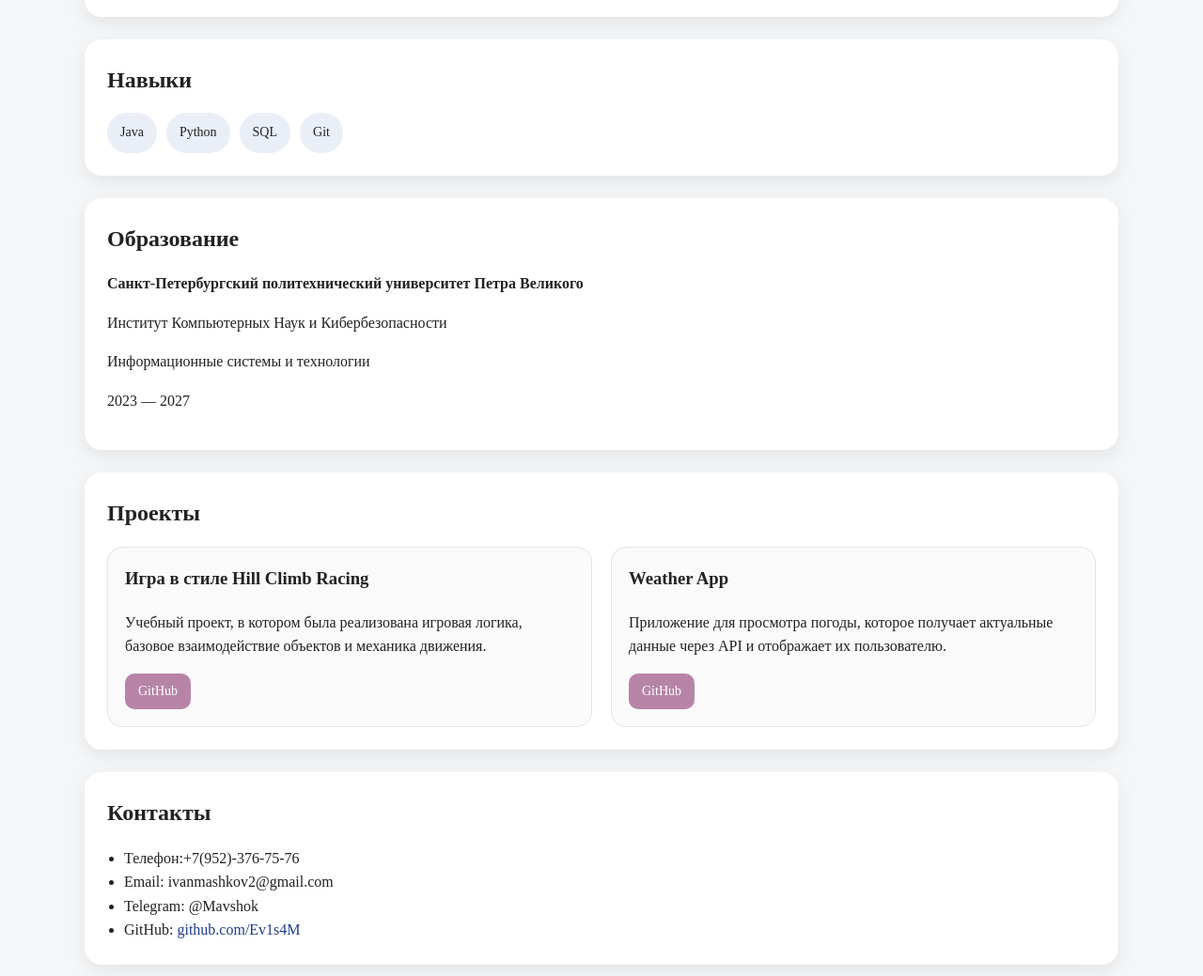
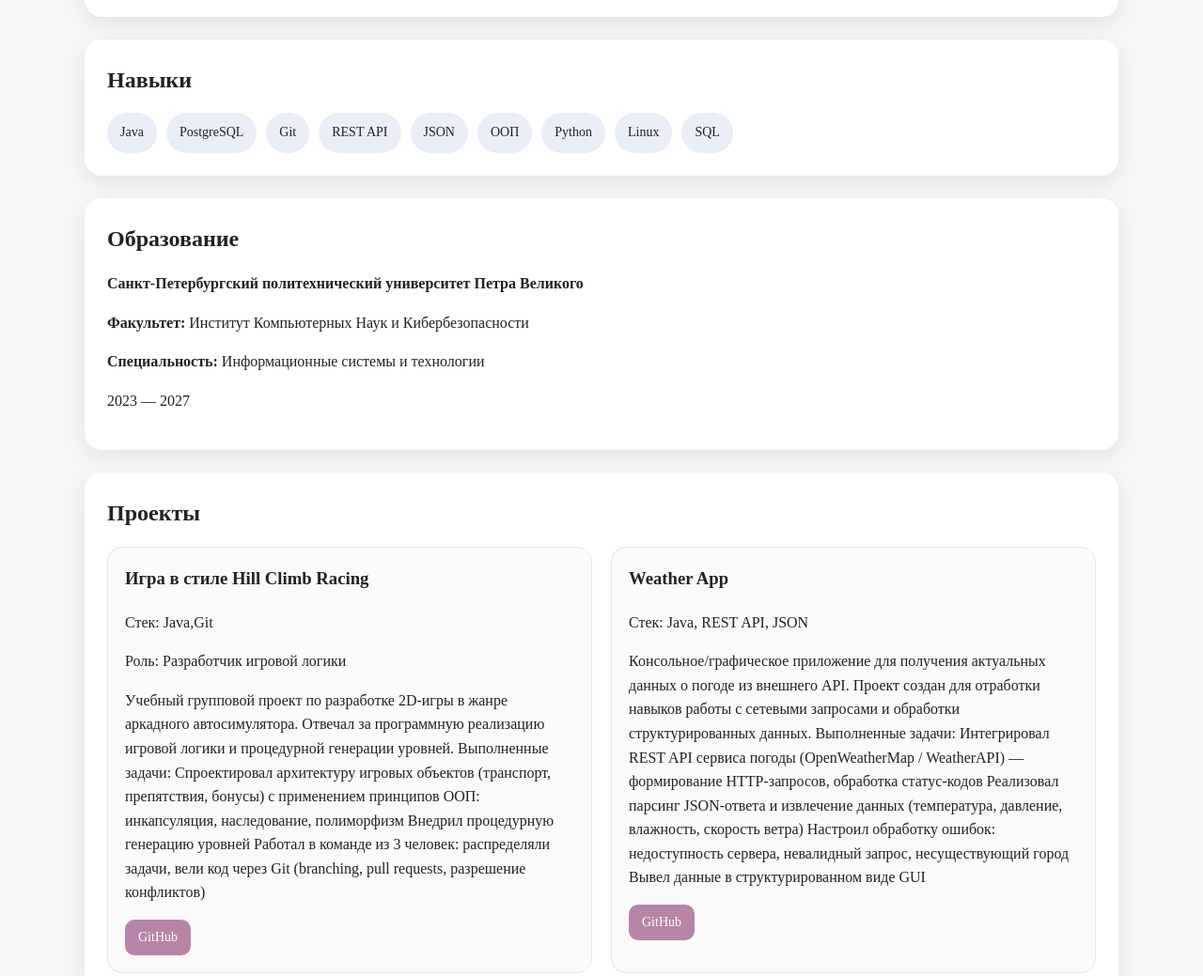
Before and after one commit to Ev1s4M/portfolio, a plain HTML site: page index.html in a window 1280 px wide. Shown: the part 560-1599 px from the top of the page at 94% size. Drawn offline with Linux system fonts and the light colour scheme.

Commit message:
Update index.html

```diff
--- a/index.html
+++ b/index.html
@@ -10,9 +10,8 @@
   <header class="hero">
     <div class="container">
       <h1>Машков Иван Александрович</h1>
-      <p class="subtitle">Студент IT-направления</p>
+      <p class="subtitle">junior java-разработчик</p>
       <div class="hero-links">
-        <a href="#projects" class="btn">Проекты</a>
         <a href="https://github.com/Ev1s4M" target="_blank" class="btn btn-outline">GitHub</a>
       </div>
     </div>
@@ -29,18 +28,23 @@
     <section class="card">
       <h2>Навыки</h2>
       <div class="skills">
-		<span>Java</span>
-		<span>Python</span>
-		<span>SQL</span>
-        <span>Git</span>
-      </div>
+		  <span>Java</span>
+		  <span>PostgreSQL</span>
+		  <span>Git</span>
+		  <span>REST API</span>
+		  <span>JSON</span>
+		  <span>ООП</span>
+		  <span>Python</span>
+		  <span>Linux</span>
+		  <span>SQL</span>
+	  </div>
     </section>
 
     <section class="card">
       <h2>Образование</h2>
       <p><strong>Санкт-Петербургский политехнический университет Петра Великого</strong></p>
-      <p>Институт Компьютерных Наук и Кибербезопасности</p>
-	  <p>Информационные системы и технологии</p>
+      <p><strong>Факультет:</strong> Институт Компьютерных Наук и Кибербезопасности</p>
+	  <p><strong>Специальность:</strong> Информационные системы и технологии</p>
       <p>2023 — 2027</p>
     </section>
 
@@ -51,9 +55,14 @@
         <article class="project-card">
           <div class="project-content">
             <h3>Игра в стиле Hill Climb Racing</h3>
+			<p>Стек: Java,Git</p>
+			<p>Роль: Разработчик игровой логики</p>
             <p>
-              Учебный проект, в котором была реализована игровая логика,
-              базовое взаимодействие объектов и механика движения.
+              Учебный групповой проект по разработке 2D-игры в жанре аркадного автосимулятора. Отвечал за программную реализацию игровой логики и процедурной генерации уровней.
+				Выполненные задачи:
+				Спроектировал архитектуру игровых объектов (транспорт, препятствия, бонусы) с применением принципов ООП: инкапсуляция, наследование, полиморфизм
+				Внедрил процедурную генерацию уровней
+				Работал в команде из 3 человек: распределяли задачи, вели код через Git (branching, pull requests, разрешение конфликтов)
             </p>
             <div class="project-links">
               <a href="https://github.com/HellInsider/HillClimbRacing" target="_blank" class="btn small">GitHub</a>
@@ -64,15 +73,34 @@
         <article class="project-card">
           <div class="project-content">
             <h3>Weather App</h3>
+			<p>Стек: Java, REST API, JSON</p>
             <p>
-              Приложение для просмотра погоды, которое получает актуальные
-              данные через API и отображает их пользователю.
+              Консольное/графическое приложение для получения актуальных данных о погоде из внешнего API. Проект создан для отработки навыков работы с сетевыми запросами и обработки структурированных данных.
+				Выполненные задачи:
+				Интегрировал REST API сервиса погоды (OpenWeatherMap / WeatherAPI) — формирование HTTP-запросов, обработка статус-кодов
+				Реализовал парсинг JSON-ответа и извлечение данных (температура, давление, влажность, скорость ветра)
+				Настроил обработку ошибок: недоступность сервера, невалидный запрос, несуществующий город
+				Вывел данные в структурированном виде GUI
             </p>
             <div class="project-links">
               <a href="https://github.com/Ev1s4M/weather" target="_blank" class="btn small">GitHub</a>
             </div>
 
     </section>
+<section class="card">
+  <h2>Опыт / Практика</h2>
+
+  <article class="project-card">
+    <h3>Учебная практика по 1С (СПбПУ)</h3>
+    <p><em>Стек: 1С:Предприятие 8.3, язык запросов 1С</em></p>
+    <ul>
+      <li>Работа в конфигураторе: создание справочников, документов и регистров</li>
+      <li>Написание запросов для формирования отчётов</li>
+      <li>Настройка печатных форм</li>
+      <li>Изучение клиент-серверной архитектуры и работы с СУБД</li>
+    </ul>
+  </article>
+</section>
 
     <section class="card">
       <h2>Контакты</h2>
```
